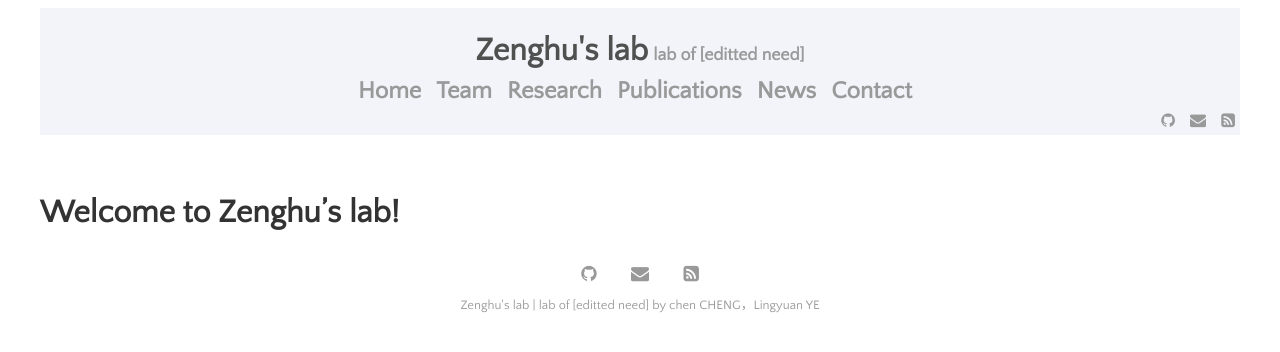
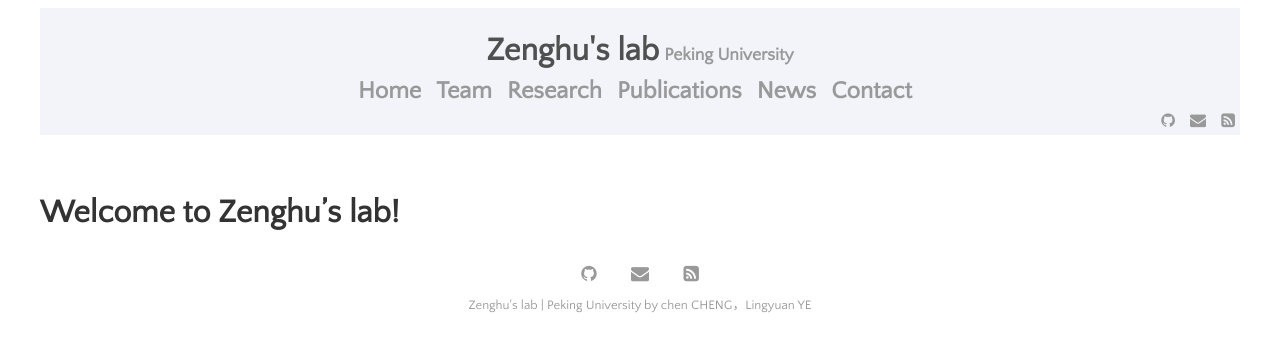
Before and after one commit to ZenghuPKU/zenghupku.github.io, a Jekyll site: the page built from menu/blog.md, in a window 1280 px wide. Shown: the top 352 px of the page. Built offline with Jekyll 4.4.1, drawn with Linux system fonts in a browser that asks for light colours.

Commit message:
modify description

```diff
--- a/_config.yml
+++ b/_config.yml
@@ -21,7 +21,7 @@ plugins:             [jekyll-paginate, jekyll-sitemap, jekyll-feed, jekyll-seo-t
 
 # Customise atom feed settings (this is where Jekyll-Feed gets configuration information)
 title:		           "Zenghu's lab"
-description:	       'lab of [editted need]'
+description:	       'Peking University'
 author:              'chen CHENG，Lingyuan YE'
 
 # RSS 2.0 can be used instead of Atom by uncommenting following two lines
```
